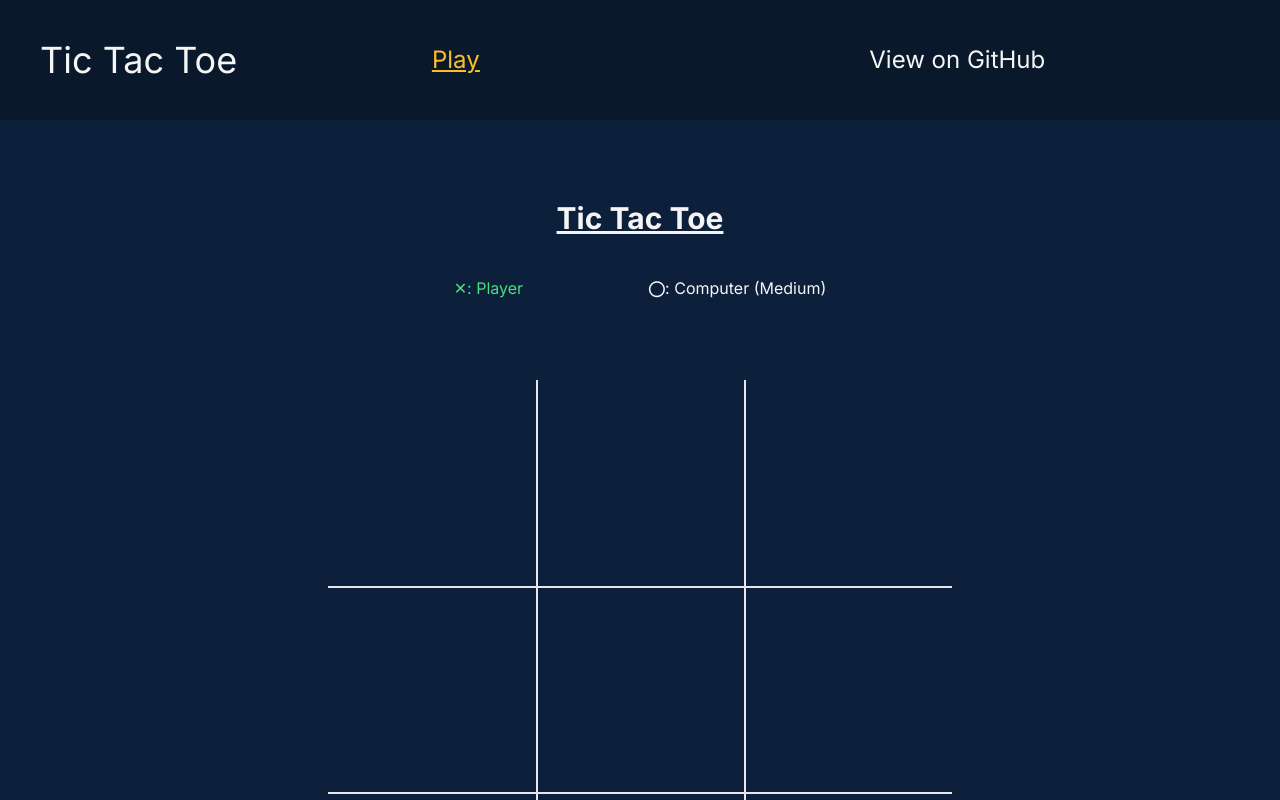
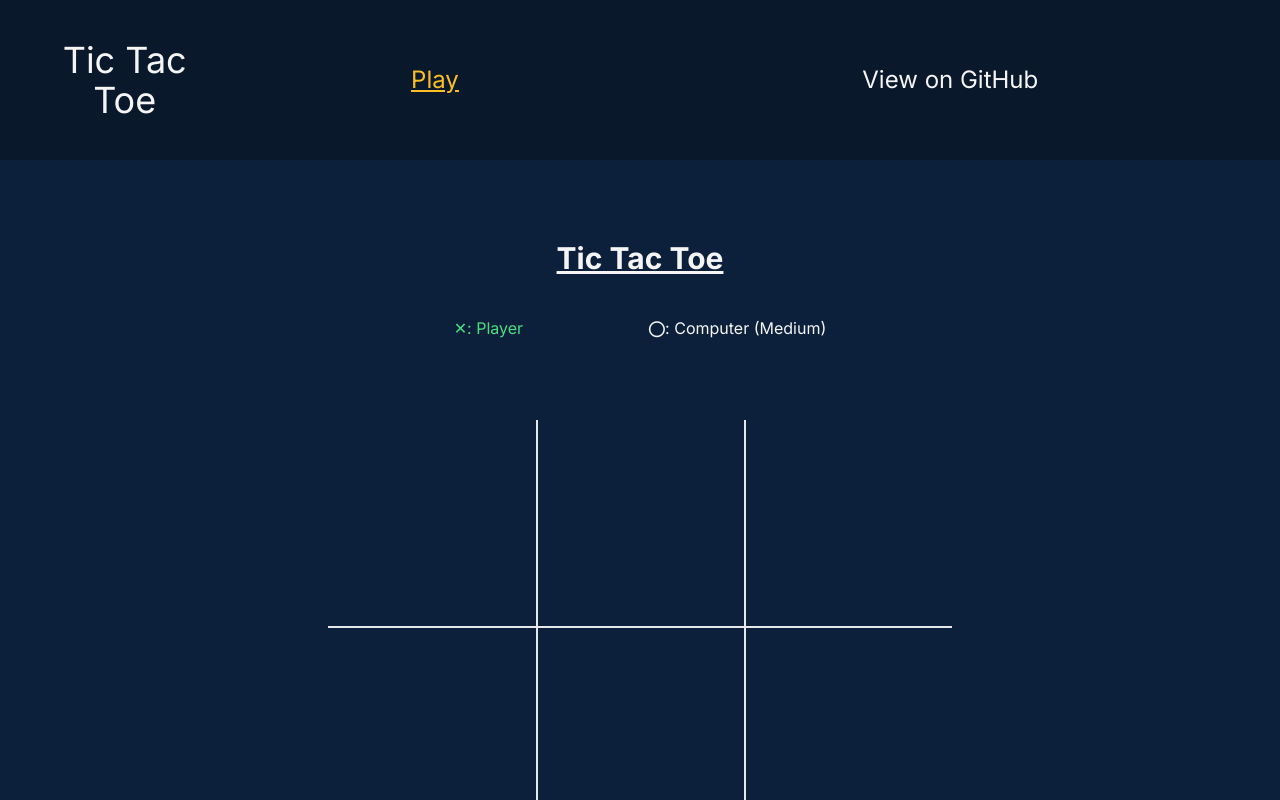
Before and after one commit to ShephardLuke/tic-tac-toe, a Next.js app: page / in a window 1280 px wide. Shown: the top 800 px of the page. Built offline with nearby package versions, Linux system fonts and the light colour scheme.

Commit message:
Fix header responsive design
Signed-off-by: shephardluke <shephardluke@hotmail.com>

```diff
--- a/app/template/global/header.tsx
+++ b/app/template/global/header.tsx
@@ -27,7 +27,7 @@ export default function Header({currentPage}: {currentPage?: string}) {
 
     return (
         <div className="flex flex-col text-center lg:flex-row justify p-10 header">
-            <div className="header whitespace-nowrap">
+            <div className="header">
                 <Link className="text-4xl" href={"/"}>{MAIN_TITLE}</Link>
             </div>
             <div key={"links"} className="flex flex-col pt-5 space-y-5 lg:space-y-0 lg:pt-0 lg:flex-row justify-around header text-2xl items-center w-full">
```
